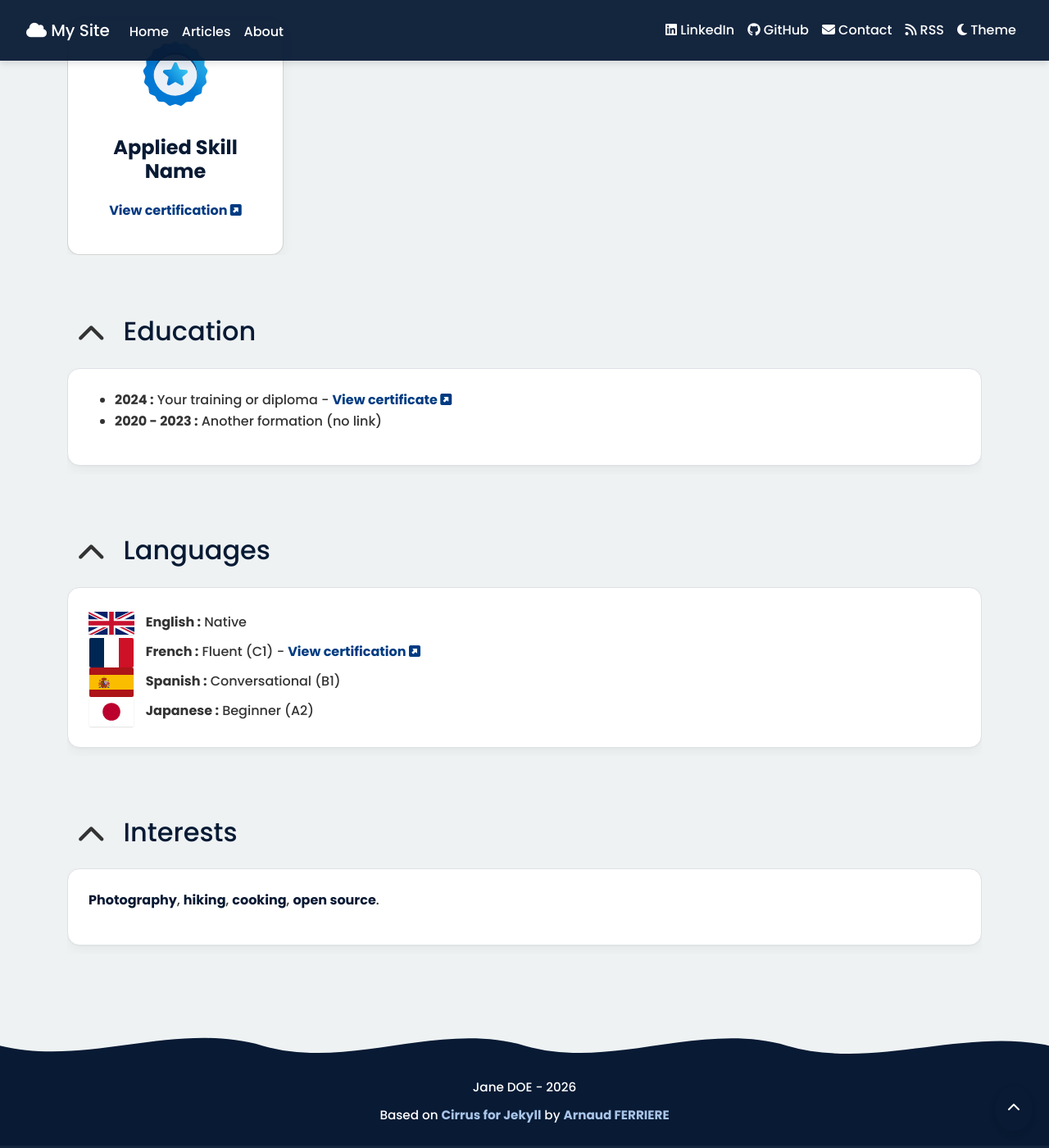
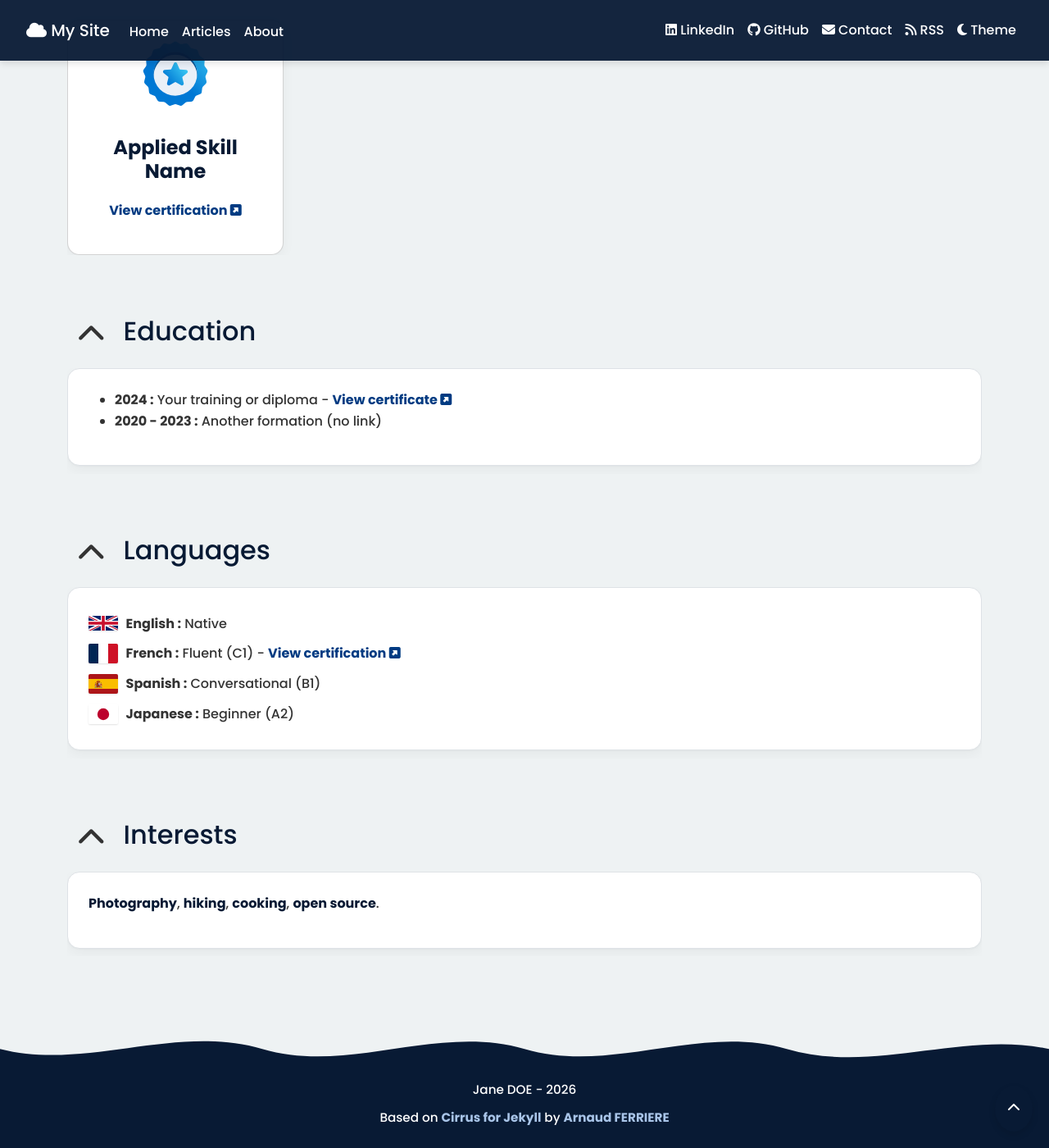
Before and after one commit to Arnaud-Ferriere/Cirrus-for-Jekyll, a Jekyll site: the page built from about.html, in a window 1280 px wide and 1400 px high, scrolled down 2560 px. Shown: the whole window at 82% size. Built offline with Jekyll 4.4.1, drawn with Linux system fonts in a browser that asks for light colours.

Commit message:
fix(about): restructure language list as flex items
Replaces the flat <br />-separated layout with a proper <ul> list where
each language is a flex row. Benefits:

- Smaller flags (36x24 slot vs 56x36) match the original CV design
- Real vertical spacing between languages (0.35rem padding per item)
  instead of glued-together <br /> behaviour
- Better semantics — languages are a list, screen readers announce
  the count and let users navigate item by item
- Flag slot is now flex-shrink: 0 so the language text never crowds it
- The language text uses flex: 1 so long lines (cert links) wrap
  cleanly under the level instead of pushing the flag

Visual effect: flags are noticeably smaller and the section breathes,
matching the reference screenshot from the user's main site.

```diff
--- a/_sass/_experience.scss
+++ b/_sass/_experience.scss
@@ -98,22 +98,39 @@
   margin-right: 10px;
 }
 
-/* Language flags — all rendered inside a fixed-size slot so the text after
-   the flag always starts at the same x-position, regardless of whether the
-   flag is an emoji, a 2:1 SVG (UK) or a 3:2 SVG (FR/ES/JP). The asset
-   inside is centered and scales to fit while keeping its aspect ratio. */
+/* Languages list on the about page.
+   Each item is a flex row: fixed-size flag slot on the left, language
+   description on the right. Items are spaced vertically for breathing room. */
+.language-list {
+  list-style: none;
+  padding: 0;
+  margin: 0;
+}
+
+.language-item {
+  display: flex;
+  align-items: center;
+  gap: 0.6rem;
+  padding: 0.35rem 0;
+}
+
+.language-text {
+  flex: 1;
+}
+
+/* The flag slot keeps a fixed footprint regardless of the flag's natural
+   aspect ratio, so the language text after it always starts at the same x. */
 .lang-flag-slot {
   display: inline-flex;
   align-items: center;
   justify-content: center;
-  width: 56px;
-  height: 36px;
-  margin-right: 0.6rem;
-  vertical-align: middle;
+  width: 36px;
+  height: 24px;
+  flex-shrink: 0;
 }
 
 .flag-emoji {
-  font-size: 2rem;
+  font-size: 1.4rem;
   line-height: 1;
 }
 
--- a/about.html
+++ b/about.html
@@ -272,7 +272,9 @@ permalink: /about/
         <div id="collapse-languages" class="section-content stacked-cards collapse show">
             <div class="stacked-card">
                 <div class="stacked-card-body">
+                    <ul class="language-list">
                     {% for lang in site.data.languages %}
+                        <li class="language-item">
                             <span class="lang-flag-slot">
                             {% if lang.flag_emoji %}
                                 <span class="flag-emoji" aria-hidden="true">{{ lang.flag_emoji }}</span>
@@ -280,11 +282,13 @@ permalink: /about/
                                 <img class="lang-flag" src="{{ lang.flag | relative_url }}" alt="{{ lang.name }}" />
                             {% endif %}
                             </span>
-                    <strong>{{ lang.name }} :</strong> {{ lang.level }}{% if lang.url %} - <a
+                            <span class="language-text"><strong>{{ lang.name }} :</strong> {{ lang.level }}{% if lang.url %} - <a
                                 href="{{ lang.url }}"
                                 target="_blank" rel="noopener noreferrer" class="cert-link">{{ lang.link_text }} <i
-                            class="fa-solid fa-square-up-right" aria-hidden="true"></i></a>{% endif %}<br />
+                                    class="fa-solid fa-square-up-right" aria-hidden="true"></i></a>{% endif %}</span>
+                        </li>
                     {% endfor %}
+                    </ul>
                 </div>
             </div>
         </div>
```
Lines whose indentation alone changed are shown as unchanged.
